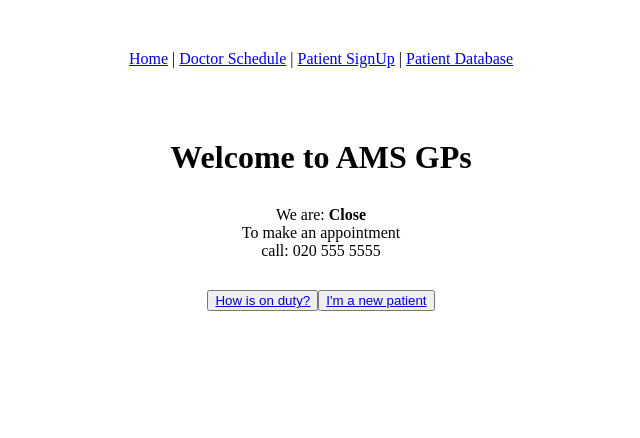
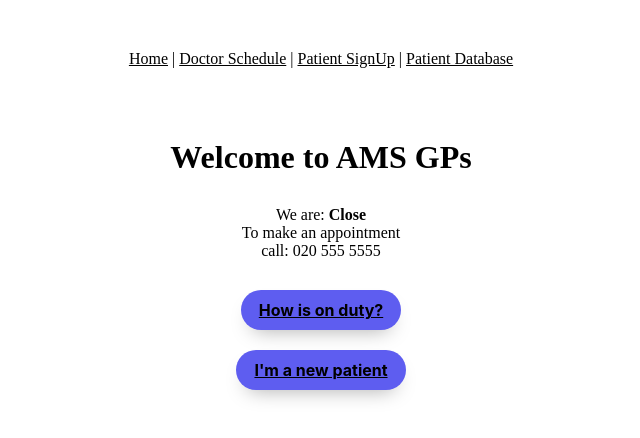
Before and after one commit to gonzalodutto/amsterdam-gps-client, a React (Create React App) app: page / in a window 1280 px wide. Shown: the top 438 px of the page, without its empty margins (319-959 px from the left). Built offline with nearby package versions, Linux system fonts and the light colour scheme.

Commit message:
Final details done

```diff
--- a/src/App.css
+++ b/src/App.css
@@ -9,3 +9,7 @@
 .App-link {
   color: #61dafb;
 }
+
+a {
+  color: rgb(0, 0, 0);
+}
--- a/src/App.js
+++ b/src/App.js
@@ -7,6 +7,7 @@ import {
   PatientDatabase,
   PatientSignUp,
   DetailsPage,
+  PatientSignUpSuccess,
 } from "./pages";
 
 function App() {
@@ -19,6 +20,10 @@ function App() {
         <Route path="/patients" element={<PatientDatabase />} />
         <Route path="/patient_signup" element={<PatientSignUp />} />
         <Route path="/patients/:id" element={<DetailsPage />} />
+        <Route
+          path="/patients/signup/success"
+          element={<PatientSignUpSuccess />}
+        />
       </Routes>
     </div>
   );
--- a/src/components/PatientCard/index.js
+++ b/src/components/PatientCard/index.js
@@ -7,7 +7,7 @@ const PatientCard = (props) => {
       <div className="card-text-section">
         <div className="patientInformation">
           <div>
-            Name: {props.firstName} {props.lastName}{" "}
+            Name: {props.lastName}, {props.firstName}
           </div>
           <div>Id: {props.id}</div>
           <div>Date: {props.dateOfBirth}</div>
--- a/src/components/SignUpForm/index.js
+++ b/src/components/SignUpForm/index.js
@@ -27,8 +27,8 @@ const SignUpForm = () => {
           phoneNumber: phoneNumber,
         }
       );
-      console.log(response.data.name);
-      navigate("/");
+      console.log(response.data.firstName);
+      navigate("/patients/signup/success");
     } catch (e) {
       console.log(e.message);
     }
@@ -60,26 +60,31 @@ const SignUpForm = () => {
           }}
           required
         />
-        <input
+        <select
           className="InputSignUp"
           type="text"
-          value={gender}
-          placeholder="Famela or Male?"
           onChange={(event) => {
             setGender(event.target.value);
           }}
           required
-        />
+        >
+          <option value="">Choose your gender</option>
+          <option value="Female">Female</option>
+          <option value="Male">Male</option>
+        </select>
         <input
           className="InputSignUp"
-          type="text"
+          type="date"
+          id="start"
+          name="trip-start"
           value={dateOfBirth}
-          placeholder="Date of Birth. Ex: 26/01/1985"
+          min="1900/01/01"
+          max="2025/12/31"
           onChange={(event) => {
             setDateOfBirth(event.target.value);
           }}
           required
-        />
+        ></input>
         <input
           className="InputSignUp"
           type="text"
--- a/src/pages/DoctorSchedule/index.js
+++ b/src/pages/DoctorSchedule/index.js
@@ -2,6 +2,7 @@ import { PresentationCard } from "../../components";
 import { useEffect, useState } from "react";
 import axios from "axios";
 import { DoctorScheduleRow } from "../../components";
+import "./styles.css";
 
 const DoctorSchedule = () => {
   const [doctorList, setDoctorList] = useState(null);
@@ -28,7 +29,7 @@ const DoctorSchedule = () => {
         <div>
           <table>
             <tbody>
-              <tr>
+              <tr className="TitleRow">
                 <td>Doctor</td>
                 <td>Availability</td>
               </tr>
--- a/src/pages/DoctorSchedule/styles.css
+++ b/src/pages/DoctorSchedule/styles.css
@@ -0,0 +1,14 @@
+table,
+th,
+td {
+    border: 1px solid;
+}
+
+table {
+    width: 250px;
+}
+
+.TitleRow {
+    font-weight: bold;
+    background-color: rgb(219, 219, 219);
+}
--- a/src/pages/HomePage/index.js
+++ b/src/pages/HomePage/index.js
@@ -1,5 +1,6 @@
 import { PresentationCard } from "../../components";
 import { NavLink } from "react-router-dom";
+import "./styles.css";
 
 const HomePage = () => {
   return (
@@ -10,12 +11,15 @@ const HomePage = () => {
           <PresentationCard />{" "}
         </div>
         <div className="buttonArea">
-          <button className="button">
+          <div>
+            <button className="buttonClass">
               <NavLink className="product-title" to={"/doctor_schedule"}>
                 How is on duty?
               </NavLink>
             </button>
-          <button className="button">
+          </div>
+          <div>
+            <button className="buttonClass">
               <NavLink className="product-title" to={"/patient_signup"}>
                 I'm a new patient
               </NavLink>
@@ -23,6 +27,7 @@ const HomePage = () => {
           </div>
         </div>
       </div>
+    </div>
   );
 };
 
--- a/src/pages/HomePage/styles.css
+++ b/src/pages/HomePage/styles.css
@@ -5,6 +5,25 @@
 
 }
 
-.button {
-    margin: 10px;
+.buttonClass {
+    background: #5E5DF0;
+        border-radius: 999px;
+        box-shadow: #a9a9a9 0 10px 20px -10px;
+        box-sizing: border-box;
+        color: #FFFFFF;
+        cursor: pointer;
+        font-family: Inter, Helvetica, "Apple Color Emoji", "Segoe UI Emoji", NotoColorEmoji, "Noto Color Emoji", "Segoe UI Symbol", "Android Emoji", EmojiSymbols, -apple-system, system-ui, "Segoe UI", Roboto, "Helvetica Neue", "Noto Sans", sans-serif;
+        font-size: 16px;
+        font-weight: 700;
+        line-height: 24px;
+        opacity: 1;
+        outline: 0 solid transparent;
+        padding: 8px 18px;
+        user-select: none;
+        -webkit-user-select: none;
+        touch-action: manipulation;
+        width: fit-content;
+        word-break: break-word;
+        border: 0;
+        margin-bottom: 20px;
 }
--- a/src/pages/PatientDatabase/index.js
+++ b/src/pages/PatientDatabase/index.js
@@ -4,38 +4,56 @@ import { PatientCard } from "../../components";
 
 const PatientDatabase = () => {
   const [patientList, setPatientList] = useState(null);
+  const [doctorList, setDoctorList] = useState(null);
+  const [filter, setFilter] = useState("");
 
   useEffect(() => {
     try {
-      const getpatients = async () => {
+      const fetchData = async () => {
         const patientResponse = await axios.get(
           "http://localhost:4000/patients"
         );
         setPatientList(patientResponse.data);
+
+        const doctorResponse = await axios.get("http://localhost:4000/doctors");
+        setDoctorList(doctorResponse.data);
       };
 
-      getpatients();
+      fetchData();
     } catch (e) {
       console.log(e.message);
     }
   }, []);
 
+  console.log(`Doctor ID selected: ${filter}`);
+
   return (
     <div className="PatientDatabasePage">
-      <div>Hola desde Patient Database</div>
+      <div>Choose Doctor:</div>
+      <select
+        className="InputSignUp"
+        type="text"
+        onChange={(event) => {
+          setFilter(event.target.value);
+        }}
+        required
+      >
+        <option value="">All Doctors</option>
+        {doctorList
+          ? doctorList
+              .sort((a, b) => a.name.localeCompare(b.name))
+              .map((doctor, i) => (
+                <option key={i} value={doctor.id}>
+                  {doctor.name}
+                </option>
+              ))
+          : "loading..."}
+      </select>
       <div>
         {patientList
           ? patientList
-              // .filter(
-              //   (patientObj) =>
-              //     categoryFilterList.length === 0 ||
-              //     categoryFilterList.includes(patientObj.categoryId)
-              // )
-              // .filter(
-              //   (patientObj) =>
-              //     ratingFilterList.length === 0 ||
-              //     ratingFilterList.includes(Math.round(patientObj.rating))
-              // )
+              // .filter((patientObj) => patientObj.doctorId === parseInt(filter))
+              .sort((a, b) => a.lastName.localeCompare(b.lastName))
               .map((patient, i) => (
                 <PatientCard
                   key={i}
@@ -45,7 +63,7 @@ const PatientDatabase = () => {
                   dateOfBirth={patient.dateOfBirth}
                 />
               ))
-          : ""}
+          : "loading..."}
       </div>
     </div>
   );
--- /dev/null
+++ b/src/pages/PatientSignUpSuccess/index.js
@@ -0,0 +1,5 @@
+const PatientSignUpSuccess = () => {
+  return <div>Your information was registered successfully. Welcome! :D</div>;
+};
+
+export { PatientSignUpSuccess };
--- a/src/pages/index.js
+++ b/src/pages/index.js
@@ -3,3 +3,4 @@ export * from "./DoctorSchedule";
 export * from "./PatientDatabase";
 export * from "./PatientSignUp";
 export * from "./DetailsPage";
+export * from "./PatientSignUpSuccess";
```
Also changed, not shown: src/pages/PatientSignUpSuccess/styles.css (added), 1 other file (tests, documents, lock files or other folders). Lines whose indentation alone changed are shown as unchanged.
